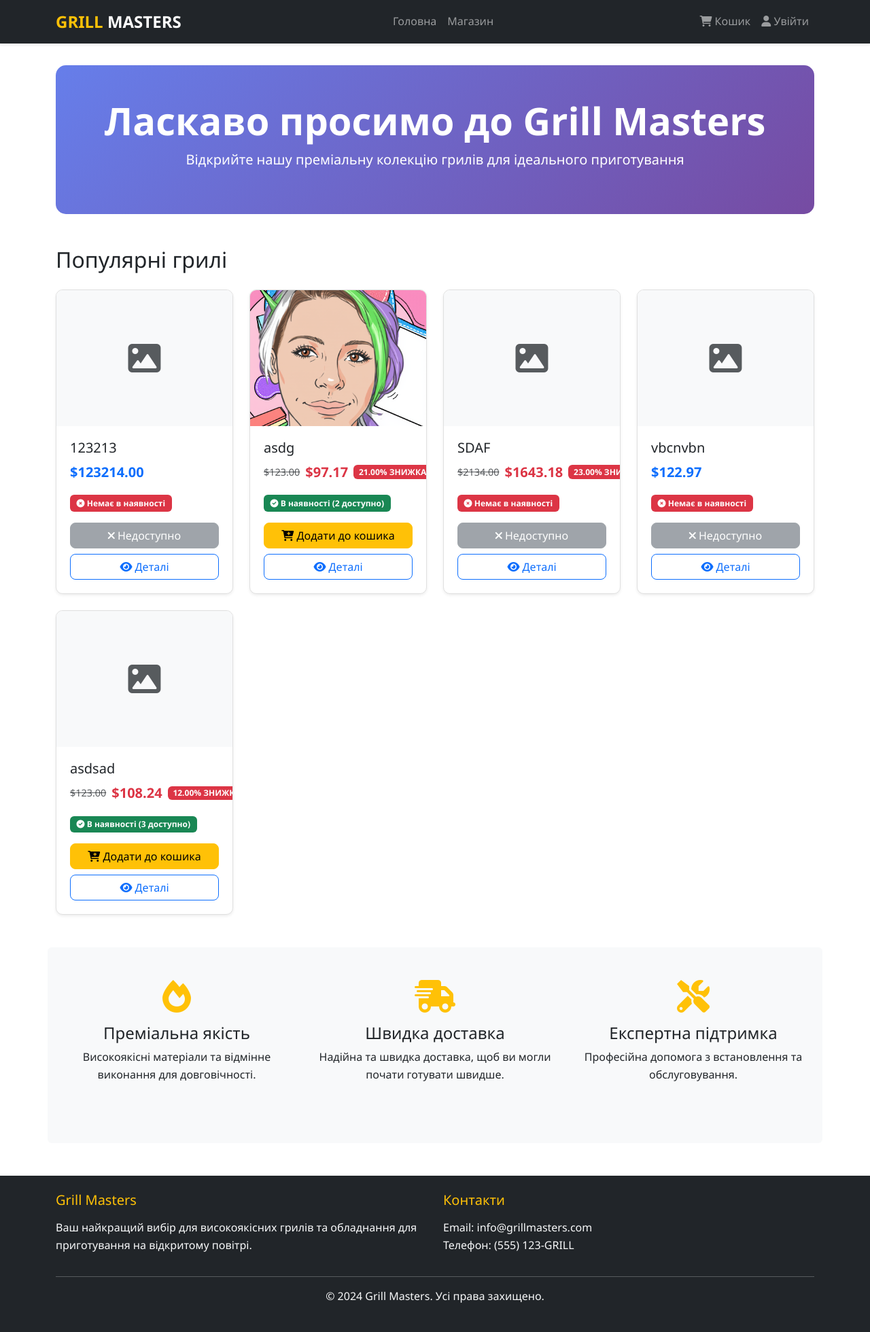
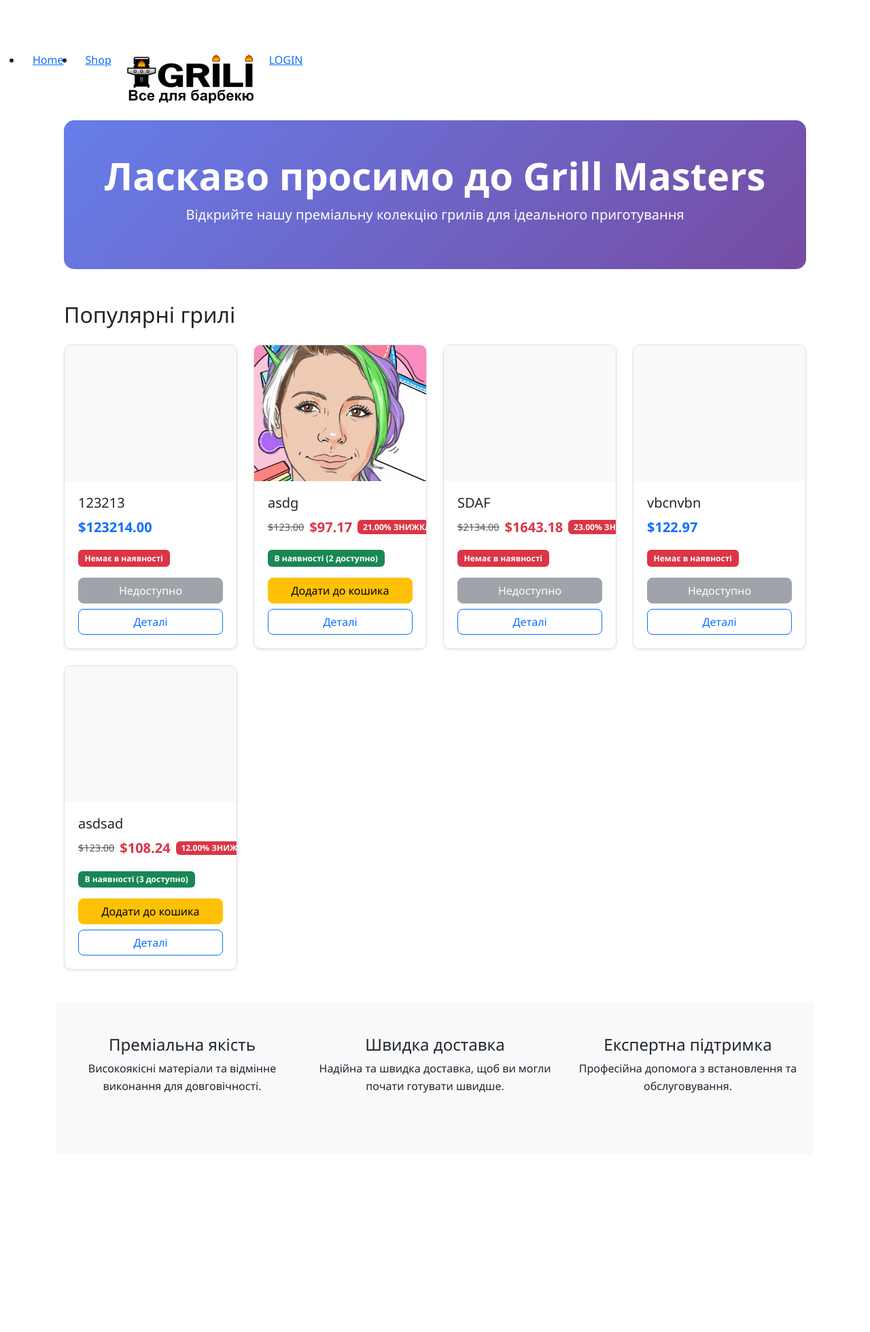
Before and after one commit to iDeash123/Grill-Shop, a Django app: page / in a window 1280 px wide. Shown: the whole page at 68% size. After the commit the page ends 1608 px from the top, so only its background shows below. Run offline with Django 5.2, Linux system fonts and the light colour scheme; data comes from the database, SQL or seed files in the repository; some libraries are stand-ins or nearby versions.

Commit message:
old base.html

```diff
--- a/main/models.py
+++ b/main/models.py
@@ -34,7 +34,8 @@ class Product(models.Model):
     )
     name = models.CharField(max_length=100)
     slug = models.SlugField(max_length=100, unique=True)
-    image = models.ImageField(upload_to='products/%Y/%m/%d/', blank=True)
+    image = models.ImageField(upload_to='products/%Y/%m/%d/',
+                              blank=True)
     description = models.TextField(blank=True)
     price = models.DecimalField(max_digits=10, decimal_places=2)
     discount = models.DecimalField(max_digits=4, decimal_places=2, default=0.00)
--- a/main/templates/main/base.html
+++ b/main/templates/main/base.html
@@ -1,90 +1,51 @@
+{% load static %}
 <!DOCTYPE html>
-<html lang="uk">
+<html lang="en">
 <head>
     <meta charset="UTF-8">
     <meta name="viewport" content="width=device-width, initial-scale=1.0">
-    <title>{% block title %}Grill Masters - Преміальні грилі{% endblock %}</title>
+    <title>{% block title %}{% endblock title %}</title>
 
-    <!-- Bootstrap 5 CSS -->
-    <link href="https://cdn.jsdelivr.net/npm/bootstrap@5.3.0/dist/css/bootstrap.min.css" rel="stylesheet">
+    {% comment %} bootstrap {% endcomment %}
+    <link rel="stylesheet" href="{% static 'bootstrap\css\bootstrap.min.css' %}">
+    {% comment %} css {% endcomment %}
+    <link rel="stylesheet" href="{% static 'css\base.css' %}">
 
-    <!-- Load static files -->
-    {% load static %}
-    <link rel="stylesheet" type="text/css" href="{% static 'css/base.css' %}">
 </head>
 <body>
-    <!-- Fixed Header -->
-    <nav class="navbar navbar-expand-lg navbar-dark bg-dark fixed-top">
-        <div class="container">
-            <!-- Logo -->
-            <a class="navbar-brand fw-bold" href="{% url 'main:popular_list' %}">
-                <span class="text-warning">GRILL</span> MASTERS
-            </a>
-
-            <!-- Navbar Toggle for Mobile -->
-            <button class="navbar-toggler" type="button" data-bs-toggle="collapse" data-bs-target="#navbarNav">
-                <span class="navbar-toggler-icon"></span>
-            </button>
-
-            <!-- Navigation Links -->
-            <div class="collapse navbar-collapse" id="navbarNav">
-                <ul class="navbar-nav mx-auto">
-                    <li class="nav-item">
-                        <a class="nav-link" href="{% url 'main:popular_list' %}">Головна</a>
+    <header class="header sticky-top">
+        <div class="header-container d-flex">
+            <navbar class="header-nav">
+                <ul class="header-list d-flex">
+                    <li>
+                        <a href="/" class="nav-a m-3">Home</a>
                     </li>
-                    <li class="nav-item">
-                        <a class="nav-link" href="{% url 'main:popular_list' %}">Магазин</a>
+                    <li>
+                        <a href="#" class="nav-a m-3">Shop</a>
                     </li>
                 </ul>
-
-                <!-- Right side buttons -->
-                <ul class="navbar-nav">
-                    <li class="nav-item">
-                        <a class="nav-link" href="#" id="cart-link">
-                            <i class="fas fa-shopping-cart"></i> Кошик
-                        </a>
-                    </li>
-                    <li class="nav-item">
-                        <a class="nav-link" href="#" id="login-link">
-                            <i class="fas fa-user"></i> Увійти
-                        </a>
-                    </li>
-                </ul>
+            </navbar>
+            <div class="header-logo">
+                <a href="/">
+                    <img src="{% static 'img\logo.png' %}" alt="" class="logo">
+                </a>
+            </div>
+            <div class="header-profile">
+                <a href="#" class="m-3">LOGIN</a>
             </div>
         </div>
-    </nav>
+    </header>
+    <div class="container">
+        {% block content %}
+        {% endblock content %}
+    </div>
 
-    <!-- Main Content -->
-    <main class="main-content">
-        {% block content %}
-        {% endblock %}
-    </main>
 
-    <!-- Footer -->
-    <footer class="bg-dark text-light py-4 mt-5">
-        <div class="container">
-            <div class="row">
-                <div class="col-md-6">
-                    <h5>Grill Masters</h5>
-                    <p>Ваш найкращий вибір для високоякісних грилів та обладнання для приготування на відкритому повітрі.</p>
-                </div>
-                <div class="col-md-6">
-                    <h5>Контакти</h5>
-                    <p>Email: info@grillmasters.com<br>
-                    Телефон: (555) 123-GRILL</p>
-                </div>
-            </div>
-            <hr>
-            <div class="text-center">
-                <p>&copy; 2024 Grill Masters. Усі права захищено.</p>
-            </div>
-        </div>
-    </footer>
 
-    <!-- Bootstrap 5 JS -->
-    <script src="https://cdn.jsdelivr.net/npm/bootstrap@5.3.0/dist/js/bootstrap.bundle.min.js"></script>
 
-    <!-- Font Awesome for icons -->
-    <link rel="stylesheet" href="https://cdnjs.cloudflare.com/ajax/libs/font-awesome/6.0.0/css/all.min.css">
+
+
+    {% comment %} js fo bootstrap {% endcomment %}
+    <script src="{% static 'bootstrap\js\bootstrap.bundle.min.js' %}"></script>
 </body>
 </html>
```
